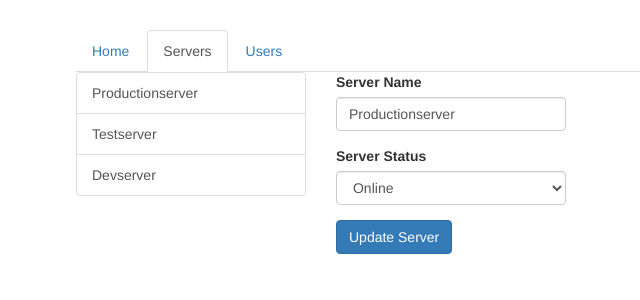
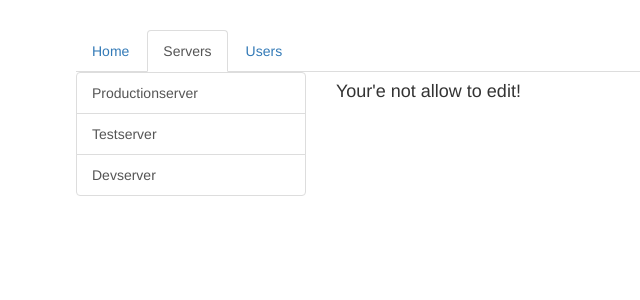
Before and after one commit to vidhya03/routing-start, an Angular app: page /servers/1/edit in a window 1280 px wide. Shown: the top 300 px of the page, without its empty margins (189-829 px from the left). Built offline with nearby package versions, Linux system fonts and the light colour scheme.

Commit message:
Added queryParams preserve

```diff
--- a/src/app/servers/edit-server/edit-server.component.html
+++ b/src/app/servers/edit-server/edit-server.component.html
@@ -1,4 +1,5 @@
-<div class="form-group">
+<h4 *ngIf="!allowEdit">Your'e not allow to edit!</h4>
+<div *ngIf="allowEdit"><div class="form-group">
   <label for="name">Server Name</label>
   <input
     type="text"
@@ -18,4 +19,4 @@
 </div>
 <button
   class="btn btn-primary"
-  (click)="onUpdateServer()">Update Server</button>
+  (click)="onUpdateServer()">Update Server</button></div>
--- a/src/app/servers/edit-server/edit-server.component.ts
+++ b/src/app/servers/edit-server/edit-server.component.ts
@@ -1,7 +1,7 @@
 import { Component, OnInit } from '@angular/core';
 
 import { ServersService } from '../servers.service';
-import { ActivatedRoute } from '@angular/router';
+import { ActivatedRoute, Params } from '@angular/router';
 
 @Component({
   selector: 'app-edit-server',
@@ -12,6 +12,7 @@ export class EditServerComponent implements OnInit {
   server: { id: number; name: string; status: string };
   serverName = '';
   serverStatus = '';
+  allowEdit = false;
 
   constructor(
     private serversService: ServersService,
@@ -23,9 +24,16 @@ export class EditServerComponent implements OnInit {
     console.log(this.route.queryParams);
     console.log(this.route.params);
     const id =
-      this.route.snapshot.params['id'] !== undefined ? this.route.snapshot.params['id'] : 1;
+      this.route.snapshot.params['id'] !== undefined
+        ? this.route.snapshot.params['id']
+        : 1;
     console.log('the id is ' + this.route.snapshot.params['id']);
     // console.log( this.route.fragment);
+    this.route.queryParams.subscribe((queryParams: Params) => {
+      this.allowEdit = queryParams['allowEdit'] === '1' ? true : false;
+      console.log('the query param is ');
+      console.log(queryParams['allowEdit']);
+    });
     this.server = this.serversService.getServer(Number(id));
     this.serverName = this.server.name;
     this.serverStatus = this.server.status;
--- a/src/app/servers/server/server.component.ts
+++ b/src/app/servers/server/server.component.ts
@@ -35,7 +35,11 @@ export class ServerComponent implements OnInit {
     console.log(this.server);
   }
   onEdit() {
-    this.router.navigate(['edit'], { relativeTo: this.route }); // relative path
+    this.router.navigate(['edit'], {
+      relativeTo: this.route,
+      queryParamsHandling: 'preserve'
+    }); // preserve query parameter
+    // this.router.navigate(['edit'], { relativeTo: this.route }); // relative path
     // we can also use absolute path
     // this.router.navigate(['/servers', this.server.id, 'edit']);
   }
--- a/src/app/servers/servers.component.html
+++ b/src/app/servers/servers.component.html
@@ -2,7 +2,7 @@
   <div class="col-xs-12 col-sm-4">
     <div class="list-group">
       <a [routerLink]="['/servers', server.id]"
-      [queryParams]="{allowEdit:server.id}"
+      [queryParams]="{allowEdit:server.id=== 3?'1':'0'}"
       fragment= "loading"
       href="#" class="list-group-item" *ngFor="let server of servers">
         {{ server.name }}
```
